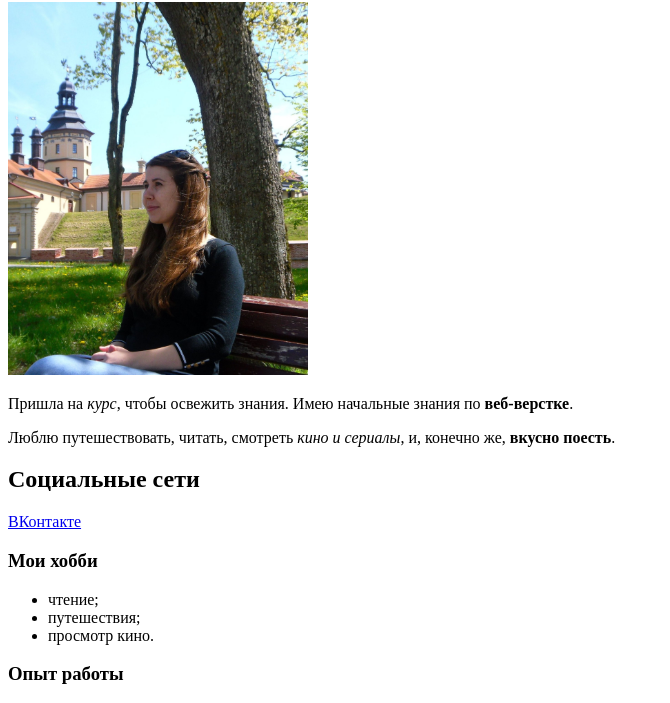
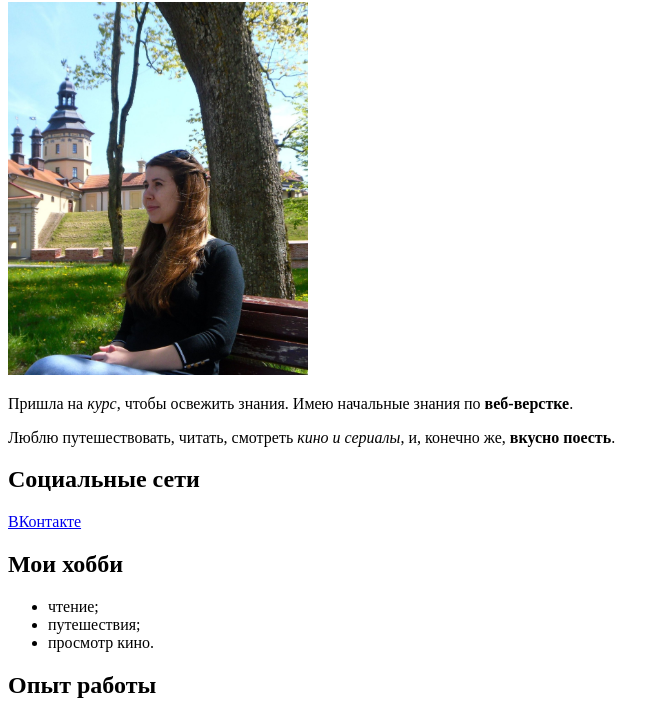
Before and after one commit to HomRed2100/rezume, a plain HTML site: page index.html in a window 1280 px wide. Shown: the part 78-781 px from the top of the page, without its empty margins (0-670 px from the left). Drawn offline with Linux system fonts and the light colour scheme.

Commit message:
подправила заголовки

```diff
--- a/index.html
+++ b/index.html
@@ -15,13 +15,13 @@
     <p>Люблю путешествовать, читать, смотреть <em>кино и сериалы</em>, и, конечно же, <strong>вкусно поесть</strong>.</p>
     <h2>Социальные сети</h2>
     <a href="https://vk.com/id62163417" target="_blank">ВКонтакте</a>
-    <h3>Мои хобби</h3>
+    <h2>Мои хобби</h2>
     <ul>
         <li>чтение;</li>
         <li>путешествия;</li>
         <li>просмотр кино.</li>
     </ul>
-    <h3>Опыт работы</h3>
+    <h2>Опыт работы</h2>
     <table>
         <thead>
             <tr>
```
